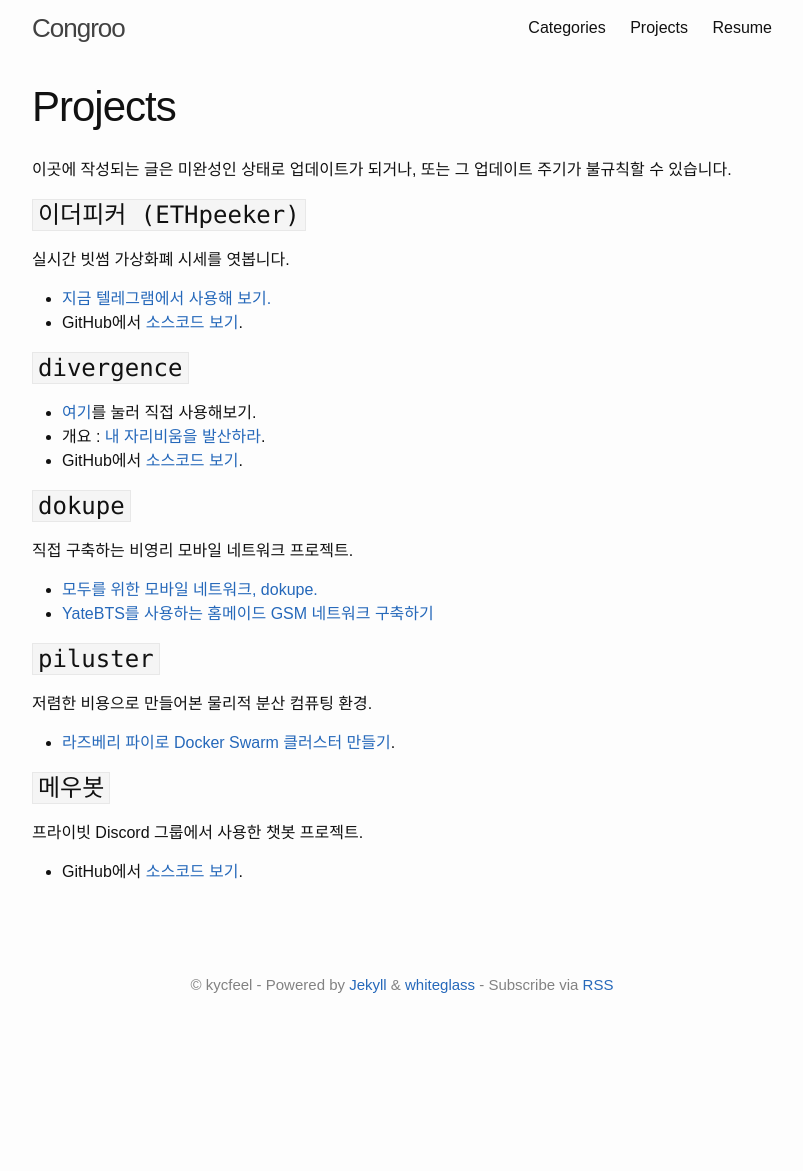
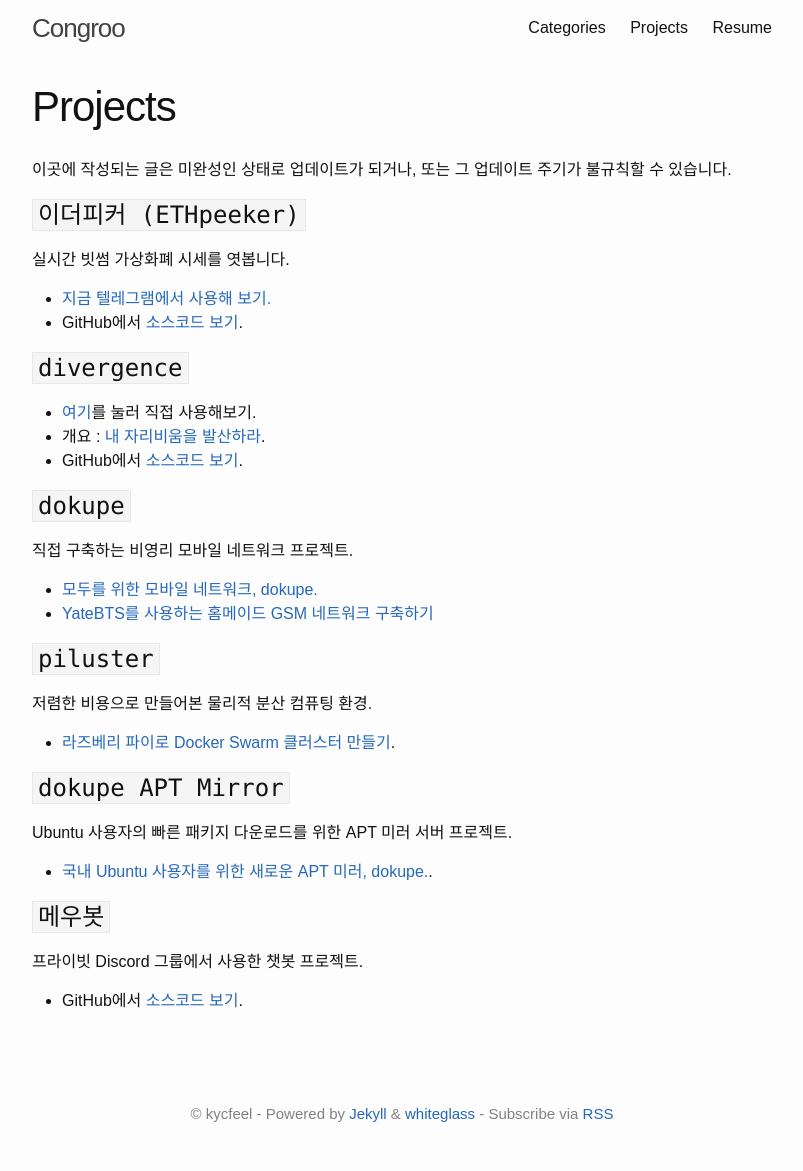
Before and after one commit to kycfeel/kycfeel.github.io, a Jekyll site: the page built from projects.md, in a window 1280 px wide. Shown: the whole page, without its empty margins (238-1041 px from the left). Built offline with Jekyll 4.4.1, drawn with Linux system fonts in a browser that asks for light colours; before the commit the page ends 1042 px from its top, so only the background shows below that.

Commit message:
Add latest post's url also on projects page, Fix typo on latest post.

```diff
--- a/projects.md
+++ b/projects.md
@@ -28,6 +28,11 @@
 저렴한 비용으로 만들어본 물리적 분산 컴퓨팅 환경.
 - [라즈베리 파이로 Docker Swarm 클러스터 만들기](./_posts/2017-08-24-라즈베리-파이로-Docker-Swarm-클러스터-만들기.md).
 
+`dokupe APT Mirror`
+========================
+Ubuntu 사용자의 빠른 패키지 다운로드를 위한 APT 미러 서버 프로젝트.
+- [국내 Ubuntu 사용자를 위한 새로운 APT 미러, dokupe.](https://kycfeel.github.io/2019/07/22/Docker%EB%A1%9C-%EC%89%BD%EA%B2%8C-%EC%98%AC%EB%A6%AC%EB%8A%94-%EB%82%98%EB%A7%8C%EC%9D%98-APT-%EB%AF%B8%EB%9F%AC-%EC%84%9C%EB%B2%84/).
+
 
 `메우봇`
 ========================
```
Also changed, not shown: _posts/2019-07-22-Docker로-쉽게-올리는-나만의-APT-미러-서버.md (+3 -3 lines).
